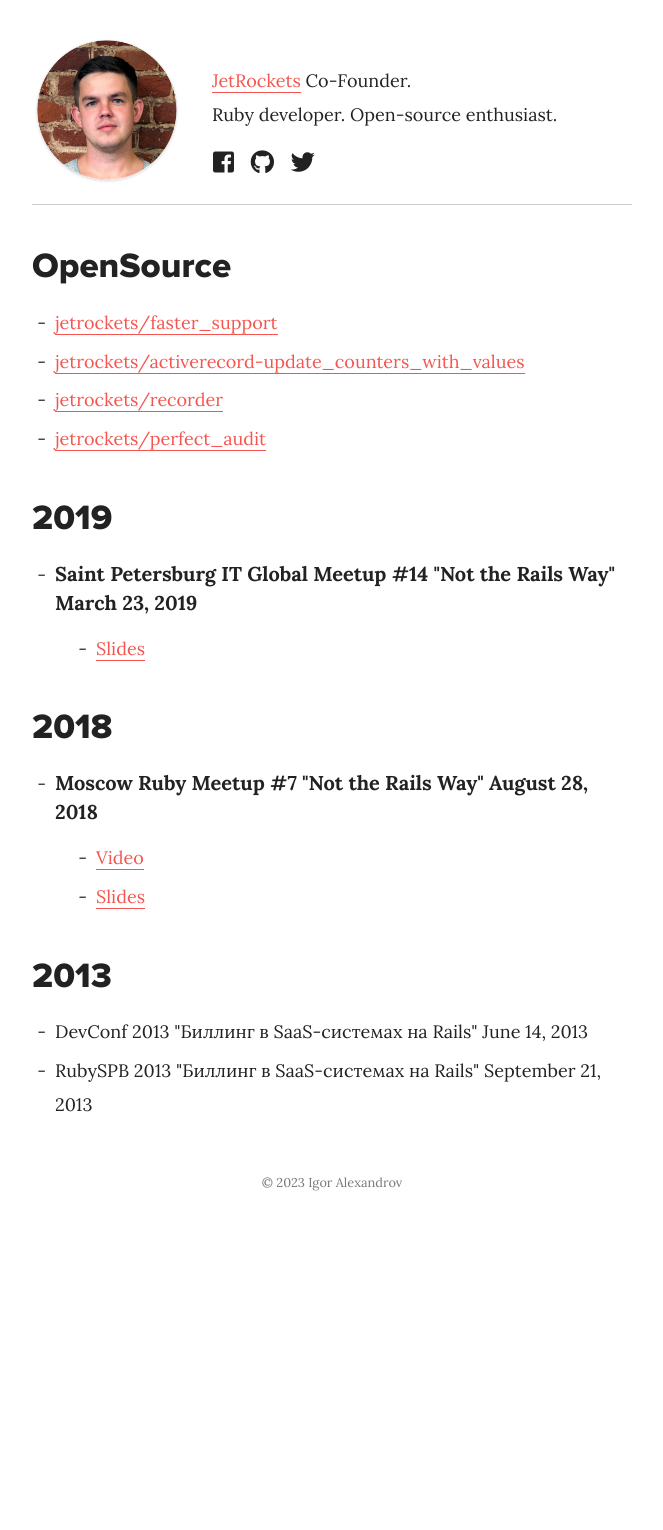
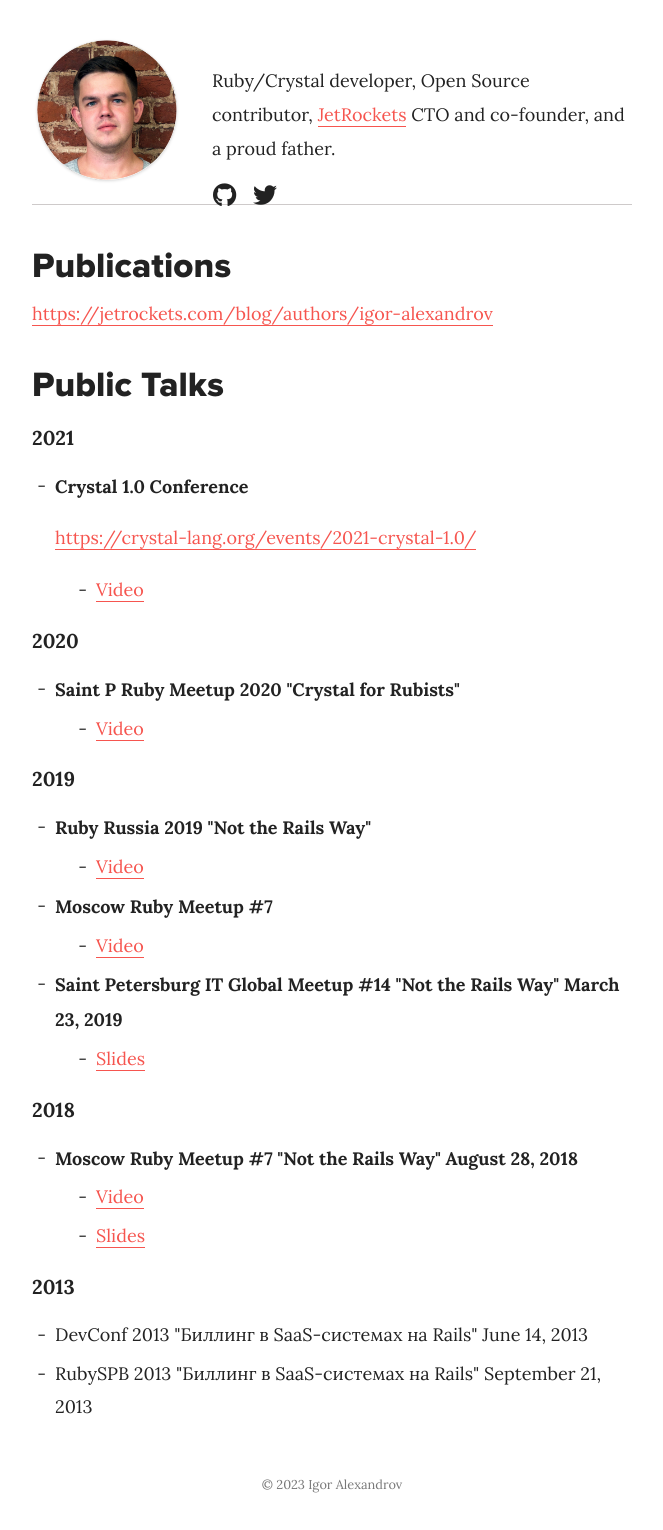
Before and after one commit to igor-alexandrov/igor-alexandrov.github.io, a Jekyll site: the page built from index.html, in a window 1280 px wide. Shown: the whole page, without its empty margins (308-971 px from the left). Built offline with Jekyll 4.4.1, drawn with Linux system fonts in a browser that asks for light colours; before the commit the page ends 1228 px from its top, so only the background shows below that.

Commit message:
Updated list of public talks

```diff
--- a/_config.yml
+++ b/_config.yml
@@ -1,6 +1,6 @@
 # Site Info
 title:              "Igor Alexandrov"
-description:        "A minimalist Jekyll theme"
+description:        "Ruby/Crystal developer, Open Source contributor, [JetRockets](https://jetrockets.com) CTO and co-founder, and a proud father."
 author_name:        "Igor Alexandrov" # change this to your name
 logo_url:           assets/img/avatar.jpg
 
@@ -8,7 +8,7 @@ logo_url:           assets/img/avatar.jpg
 url:                https://igor-alexandrov.github.io # main url
 # baseurl:            /the-plain
 permalink:          /:title # Post permalink
-timezone:           Asia/Kuala_Lumpur # https://en.wikipedia.org/wiki/List_of_tz_database_time_zones
+timezone:           Asia/Tbilisi # https://en.wikipedia.org/wiki/List_of_tz_database_time_zones
 mathjax:            true  # enables support for mathjax - set to 'false' to disable
 
 # Site Build
--- a/_includes/header.html
+++ b/_includes/header.html
@@ -6,16 +6,10 @@
 	</div>
 
 	<div class="description">
-		<p>
-			<a href="https://jetrockets.pro">JetRockets</a> Co-Founder.
-		</p>
-		<p>
-			Ruby developer. Open-source enthusiast.
-		</p>
+		{{  site.description | markdownify }}
 	</div>
 
 	<div class="about">
-		<a href="https://www.facebook.com/igor.alexandrov" target='_blank'><i class="fab fa-facebook-square fa-lg"></i> </a>
 		<a href="https://igor-alexandrov.github.io" target='_blank'><i class="fab fa-github fa-lg"> </i></a>
 		<a href="https://twitter.com/igor_alexandrov" target='_blank'><i class="fab fa-twitter fa-lg"></i></a>
 	</div>
--- a/index.html
+++ b/index.html
@@ -2,35 +2,59 @@
 layout: default
 ---
 <section>
-	<h2 class="h2">OpenSource</h2>
-	<ul>
-		<li>
-			<a href="https://github.com/jetrockets/faster_support" target='_blank'>
-        jetrockets/faster_support
-      </a>
-		</li>
-    <li>
-      <a href="https://github.com/jetrockets/activerecord-update_counters_with_values" target='_blank'>
-        jetrockets/activerecord-update_counters_with_values
-      </a>
-    </li>
-    <li>
-      <a href="https://github.com/jetrockets/recorder" target='_blank'>
-        jetrockets/recorder
-      </a>
-    </li>
-    <li>
-      <a href="https://github.com/jetrockets/perfect_audit" target='_blank'>
-        jetrockets/perfect_audit
-      </a>
-    </li>
-	</ul>
+  <h2 class="h2">Publications</h2>
+  <a href="https://jetrockets.com/blog/authors/igor-alexandrov">https://jetrockets.com/blog/authors/igor-alexandrov</a>
+  <h2 class="h2">Public Talks</h2>
 
-  <h2 class="h2">2019</h2>
-
+  <h3 class="h3">2021</h3>
   <ul>
     <li>
-      <h3>Saint Petersburg IT Global Meetup #14 "Not the Rails Way" March 23, 2019</h3>
+      <strong>Crystal 1.0 Conference</strong>
+      <p>
+        <a href="https://crystal-lang.org/events/2021-crystal-1.0/">https://crystal-lang.org/events/2021-crystal-1.0/</a>
+      </p>
+      <ul>
+        <li>
+          <a href="https://youtu.be/pN-nJZv5aME">Video</a>
+        </li>
+      </ul>
+    </li>
+  </ul>
+
+  <h3 class="h3">2020</h3>
+  <ul>
+    <li>
+      <strong>Saint P Ruby Meetup 2020 "Crystal for Rubists"</strong>
+      <ul>
+        <li>
+          <a href="https://www.youtube.com/live/H3SafkpBQ_w?feature=share&t=398">Video</a>
+        </li>
+      </ul>
+    </li>
+  </ul>
+
+  <h3 class="h3">2019</h3>
+  <ul>
+    <li>
+      <strong>Ruby Russia 2019 "Not the Rails Way"</strong>
+      <ul>
+        <li>
+          <a href="https://www.youtube.com/watch?v=1W0SsXA8DXA&t=1s">Video</a>
+        </li>
+      </ul>
+    </li>
+
+    <li>
+      <strong>Moscow Ruby Meetup #7</strong>
+      <ul>
+        <li>
+          <a href="https://www.youtube.com/watch?v=-MiA8V80qAQ&t=8s">Video</a>
+        </li>
+      </ul>
+    </li>
+
+    <li>
+      <strong>Saint Petersburg IT Global Meetup #14 "Not the Rails Way" March 23, 2019</strong>
       <ul>
         <li>
           <a href="/presentations/2019-03-23-ITGM.pdf">Slides</a>
@@ -39,10 +63,10 @@ layout: default
     </li>
   </ul>
 
-  <h2 class="h2">2018</h2>
+  <h3 class="h3">2018</h3>
   <ul>
     <li>
-      <h3>Moscow Ruby Meetup #7 "Not the Rails Way" August 28, 2018</h3>
+      <strong>Moscow Ruby Meetup #7 "Not the Rails Way" August 28, 2018</strong>
       <ul>
         <li>
           <a href="https://youtu.be/-MiA8V80qAQ">Video</a>
@@ -54,7 +78,7 @@ layout: default
     </li>
   </ul>
 
-  <h2 class="h2">2013</h2>
+  <h3 class="h3">2013</h3>
   <ul>
     <li>
       DevConf 2013 "Биллинг в SaaS-системах на Rails" June 14, 2013
```
